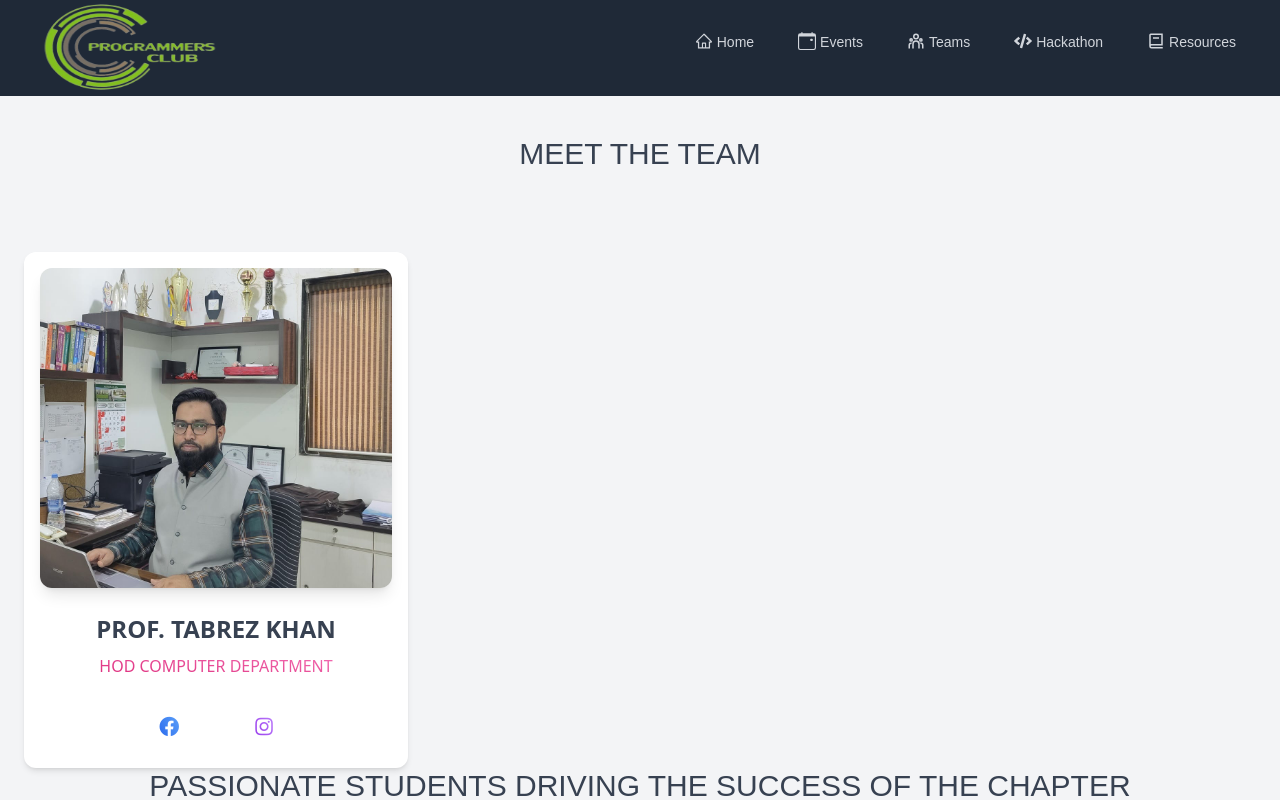
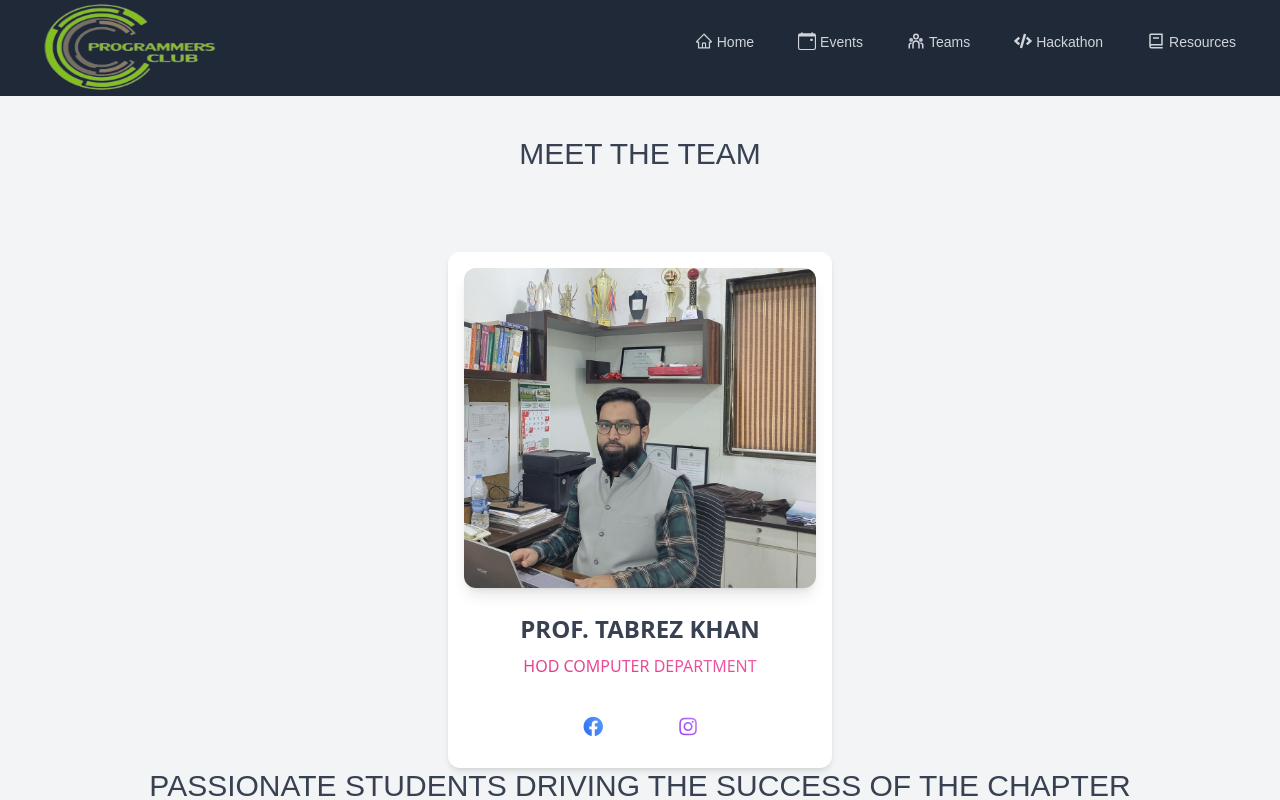
Before and after one commit to adil2705/ProgrammersClubAiktc, a React (Vite) app: page /teams in a window 1280 px wide. Shown: the top 800 px of the page. Built offline with nearby package versions, Linux system fonts and the light colour scheme.

Commit message:
Update Teams.jsx

```diff
--- a/src/pages/Teams.jsx
+++ b/src/pages/Teams.jsx
@@ -36,8 +36,8 @@ export default function Teams() {
         <span className="">Meet The Team</span>
       </p>
 
-      <div className="relative flex w-96 flex-col justify-center items-center rounded-xl bg-white bg-clip-border text-gray-700 shadow-md">
-        <div className="relative mx-4 mt-4 h-80 overflow-hidden rounded-xl bg-white bg-clip-border text-gray-700 shadow-lg">
+      <div className=" flex w-96 flex-col mx-auto rounded-xl bg-white bg-clip-border text-gray-700 shadow-md">
+        <div className="mx-4 mt-4 h-80 overflow-hidden rounded-xl bg-white bg-clip-border text-gray-700 shadow-lg">
           <img src="./TeamPic/IMG-20240225-WA0047.jpg" alt="profile-picture" />
         </div>
         <div className="p-6 text-center">
```
